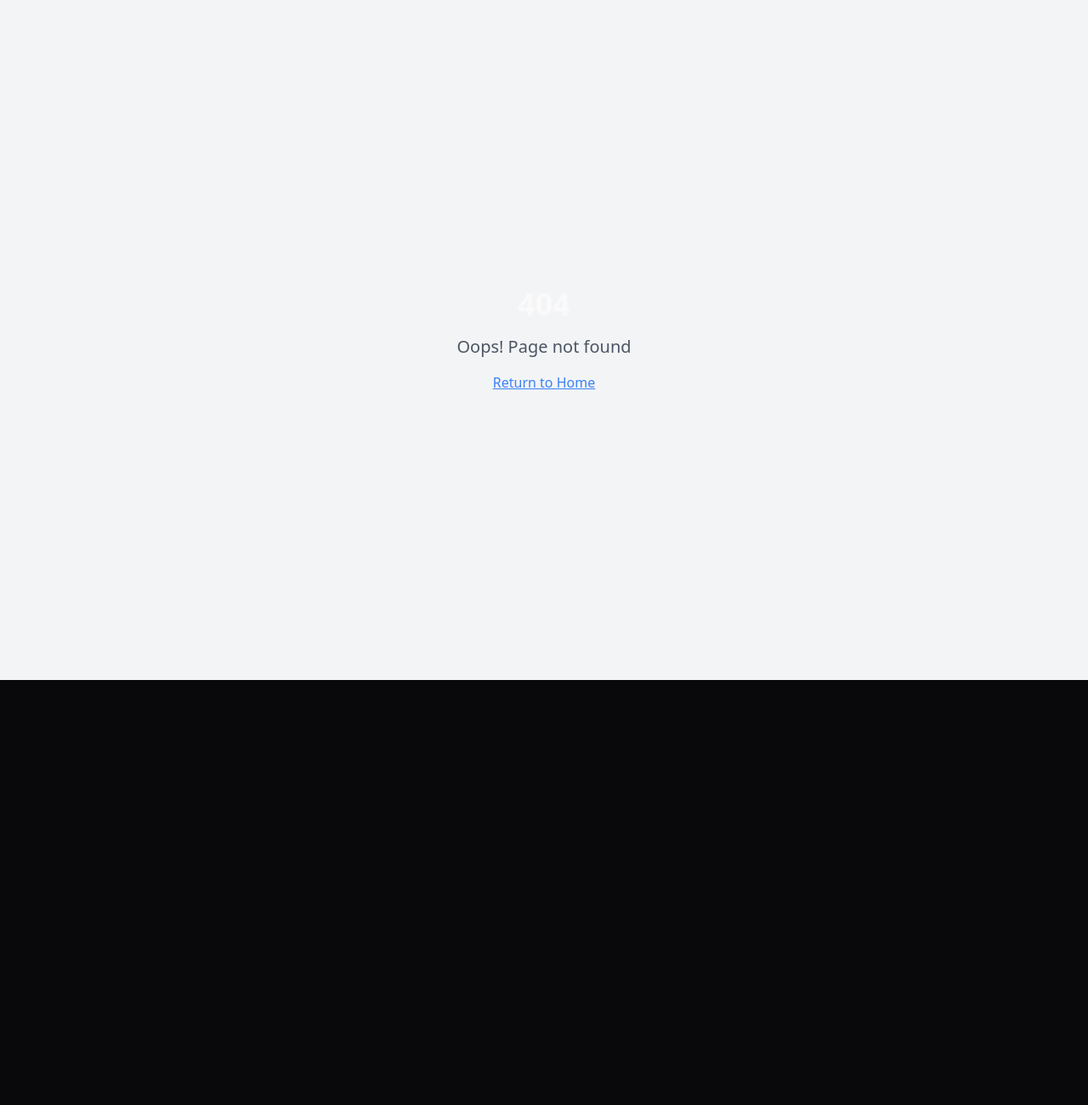
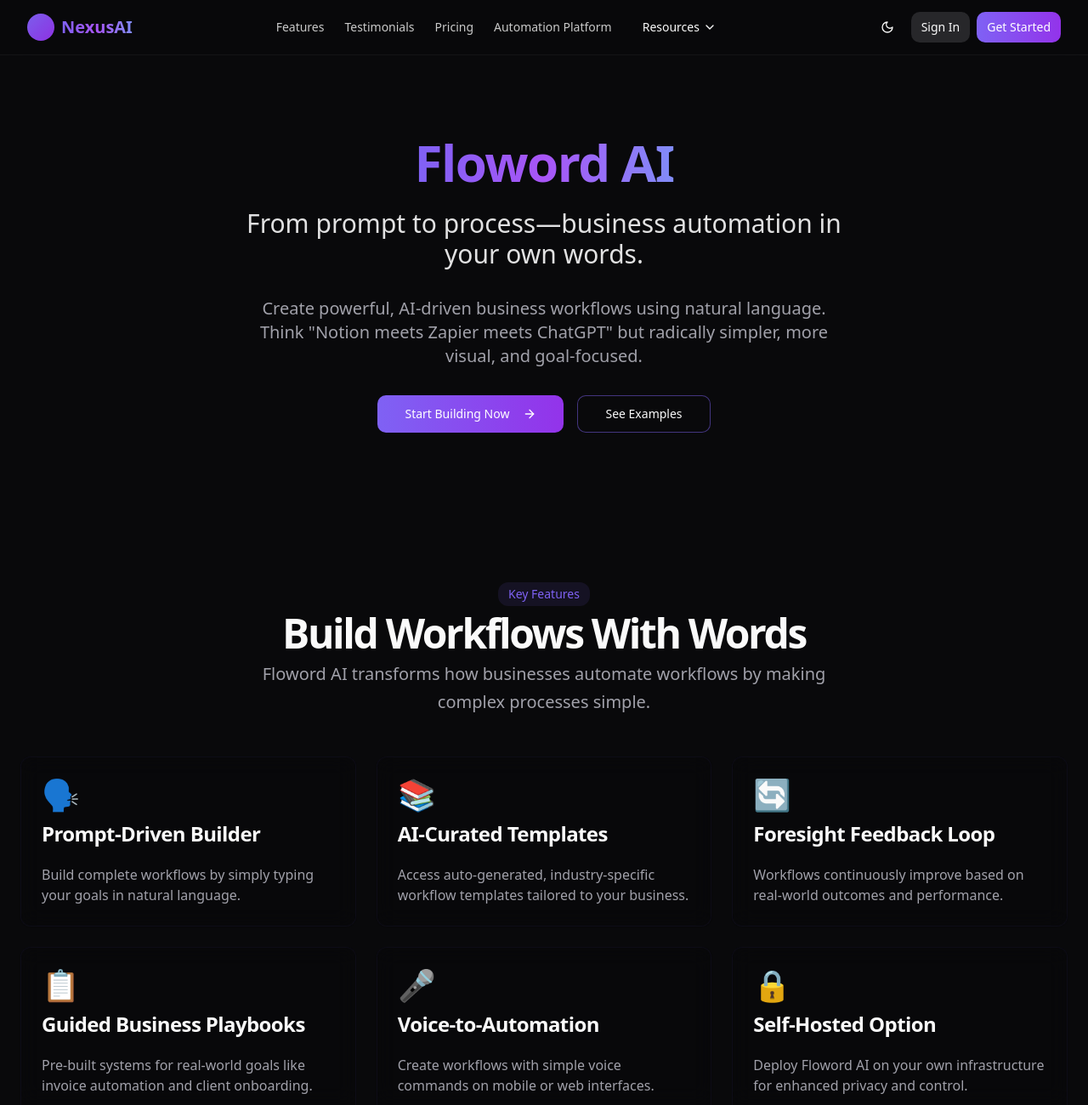
Before and after one commit to str8zero/stealthy-shadow-ui-kit, a React (Vite) app: page /floword in a window 1280 px wide. Before the commit this address had no page. Shown: the top 1300 px of the page at 85% size. Before the commit the page ends 800 px from the top, so only its background shows below. Built offline with nearby package versions, Linux system fonts and the light colour scheme.

Commit message:
Refactor: Update Flowtune AI and implement routes
Update the application to reflect the new name and integrate all functionalities with a cohesive business logic plan. Optimize for high usage, minimize resource consumption, and ensure high performance and sustainability.

```diff
--- a/src/App.tsx
+++ b/src/App.tsx
@@ -20,7 +20,7 @@ const App = () => (
         <Routes>
           <Route path="/" element={<Index />} />
           <Route path="/automation" element={<AutomationDashboard />} />
-          <Route path="/flowtune" element={<FlowtunePage />} />
+          <Route path="/floword" element={<FlowtunePage />} />
           {/* ADD ALL CUSTOM ROUTES ABOVE THE CATCH-ALL "*" ROUTE */}
           <Route path="*" element={<NotFound />} />
         </Routes>
--- a/src/components/Hero.tsx
+++ b/src/components/Hero.tsx
@@ -20,9 +20,9 @@ export function Hero() {
                 Explore Automation Platform
               </Button>
             </Link>
-            <Link to="/flowtune">
+            <Link to="/floword">
               <Button size="lg" variant="outline" className="border-primary/50 hover:bg-primary/10">
-                Try Flowtune AI
+                Try Floword AI
               </Button>
             </Link>
           </div>
--- a/src/components/flowtune/FlowtuneDifferentiators.tsx
+++ b/src/components/flowtune/FlowtuneDifferentiators.tsx
@@ -43,13 +43,13 @@ export function FlowtuneDifferentiators() {
         <div className="flex flex-col items-center justify-center space-y-4 text-center mb-10">
           <div className="space-y-2">
             <div className="inline-block rounded-lg bg-primary/10 px-3 py-1 text-sm text-primary">
-              Why Flowtune AI
+              Why Floword AI
             </div>
             <h2 className="text-3xl font-bold tracking-tighter sm:text-4xl md:text-5xl">
               The Future of Business Automation
             </h2>
             <p className="max-w-[700px] text-muted-foreground md:text-xl/relaxed lg:text-base/relaxed xl:text-xl/relaxed">
-              See how Flowtune AI stands out from traditional automation platforms
+              See how Floword AI stands out from traditional automation platforms
             </p>
           </div>
         </div>
@@ -64,7 +64,7 @@ export function FlowtuneDifferentiators() {
                 <TableHeader>
                   <TableRow className="bg-primary/5">
                     <TableHead className="w-1/3">Feature</TableHead>
-                    <TableHead className="w-1/3">Flowtune AI</TableHead>
+                    <TableHead className="w-1/3">Floword AI</TableHead>
                     <TableHead className="w-1/3">Traditional Platforms</TableHead>
                   </TableRow>
                 </TableHeader>
--- a/src/components/flowtune/FlowtuneFeatures.tsx
+++ b/src/components/flowtune/FlowtuneFeatures.tsx
@@ -30,7 +30,7 @@ export function FlowtuneFeatures() {
     },
     {
       title: "Self-Hosted Option",
-      description: "Deploy Flowtune AI on your own infrastructure for enhanced privacy and control.",
+      description: "Deploy Floword AI on your own infrastructure for enhanced privacy and control.",
       icon: "🔒"
     }
   ];
@@ -47,7 +47,7 @@ export function FlowtuneFeatures() {
               Build Workflows With Words
             </h2>
             <p className="max-w-[700px] text-muted-foreground md:text-xl/relaxed lg:text-base/relaxed xl:text-xl/relaxed">
-              Flowtune AI transforms how businesses automate workflows by making complex processes simple.
+              Floword AI transforms how businesses automate workflows by making complex processes simple.
             </p>
           </div>
         </div>
--- a/src/components/flowtune/FlowtuneHero.tsx
+++ b/src/components/flowtune/FlowtuneHero.tsx
@@ -12,7 +12,7 @@ export function FlowtuneHero({ onGetStarted }: FlowtuneHeroProps) {
       <div className="container relative z-10">
         <div className="max-w-3xl mx-auto text-center">
           <h1 className="text-5xl font-extrabold tracking-tight lg:text-6xl mb-6">
-            <span className="text-gradient">Flowtune AI</span>
+            <span className="text-gradient">Floword AI</span>
           </h1>
           <p className="text-3xl font-medium mb-8 text-foreground/90">
             From prompt to process—business automation in your own words.
--- a/src/components/flowtune/FlowtuneWorkflowBuilder.tsx
+++ b/src/components/flowtune/FlowtuneWorkflowBuilder.tsx
@@ -134,7 +134,7 @@ export function FlowtuneWorkflowBuilder() {
         <div className="max-w-4xl mx-auto">
           <Card className="glass-effect border-primary/10 shadow-lg">
             <CardHeader>
-              <CardTitle className="text-2xl text-center">Flowtune AI Workflow Builder</CardTitle>
+              <CardTitle className="text-2xl text-center">Floword AI Workflow Builder</CardTitle>
               <CardDescription className="text-center">
                 Describe what you want to automate in plain language
               </CardDescription>
```
